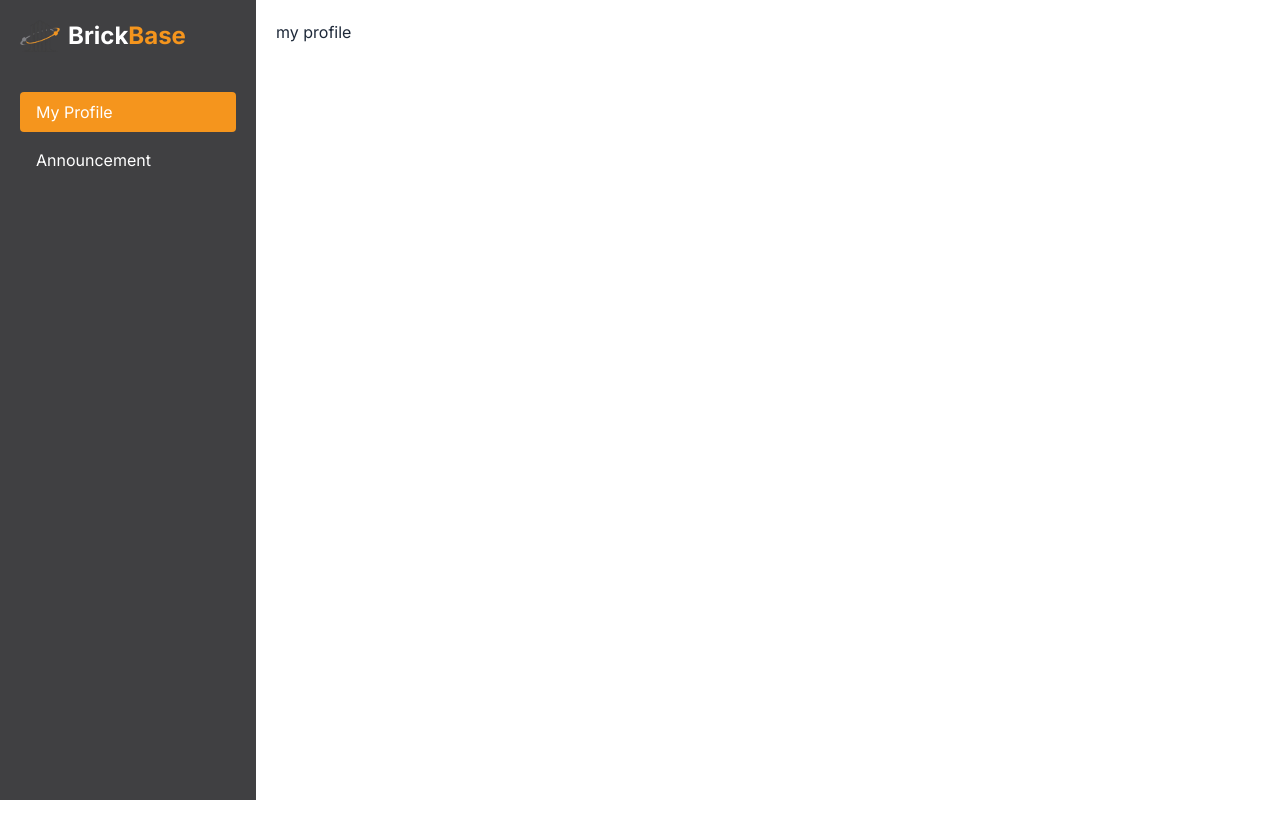
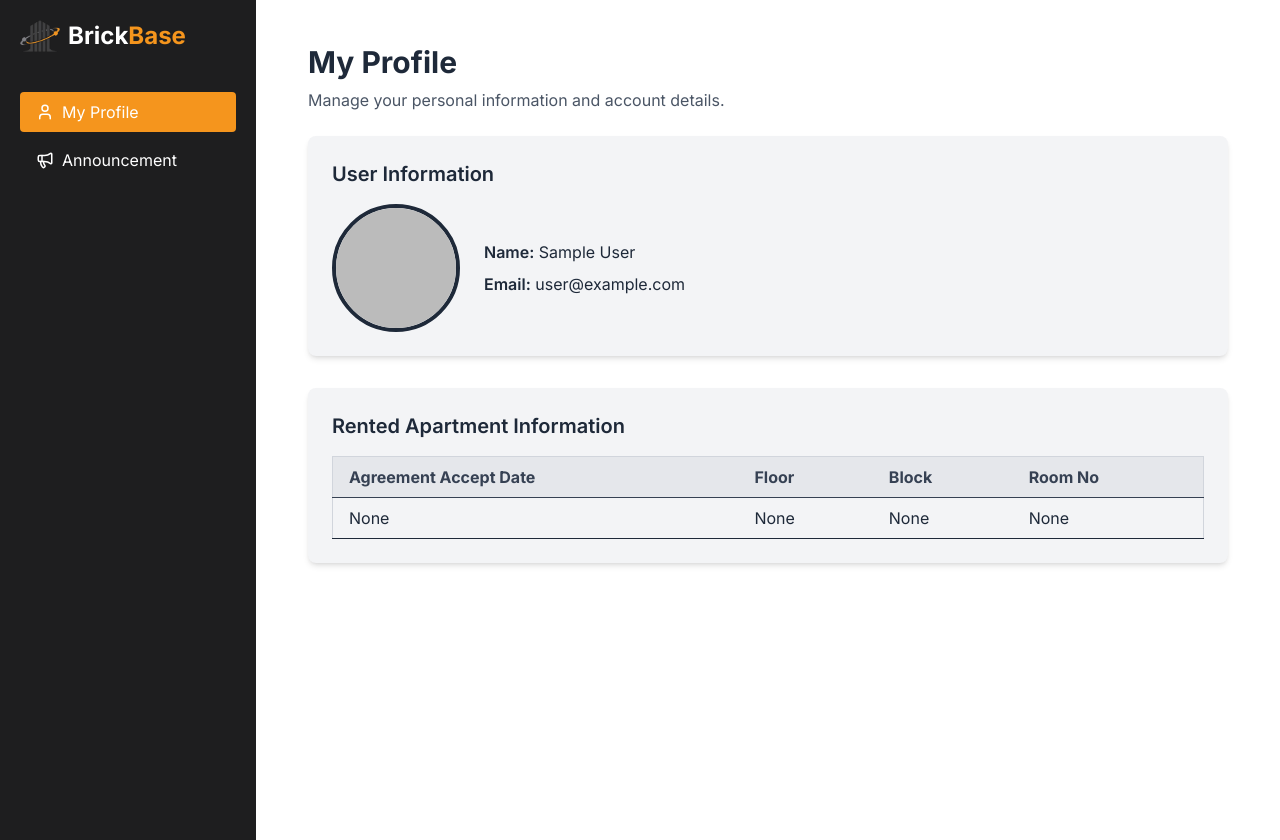
Before and after one commit to AlIfran64/Building-Management-System-Client, a React (Vite) app: page /dashboard/myProfile in a window 1280 px wide. Before the commit the page ends 800 px from the top, so only its background shows below. Built offline with nearby package versions, Linux system fonts and the light colour scheme; no server answers; sample sign-in values are in the browser's storage.

Commit message:
my profile done

```diff
--- a/package.json
+++ b/package.json
@@ -18,6 +18,7 @@
     "leaflet": "^1.9.4",
     "leaflet-color-markers": "^0.1.0",
     "leaflet-routing-machine": "^3.2.12",
+    "lucide-react": "^0.525.0",
     "react": "^19.1.0",
     "react-dom": "^19.1.0",
     "react-hook-form": "^7.60.0",
--- a/src/Layouts/DashboardLayout/DashboardLayout.jsx
+++ b/src/Layouts/DashboardLayout/DashboardLayout.jsx
@@ -1,13 +1,19 @@
-import React from 'react';
+import React, { useState } from 'react';
 import { Link, NavLink, Outlet } from 'react-router';
+import { Menu, X, User, Megaphone } from 'lucide-react';
 import logo from '../../../src/assets/images/logo1.png';
 
 const DashboardLayout = () => {
+  const [isDrawerOpen, setIsDrawerOpen] = useState(false);
+
+  const toggleDrawer = () => {
+    setIsDrawerOpen(!isDrawerOpen);
+  };
+
   return (
-    <div className="min-h-screen flex bg-gray-100 dark:bg-gray-900 text-gray-800 dark:text-white">
-      {/* Sidebar */}
-      <aside className="w-64 bg-[#404042] text-white flex flex-col p-5 min-h-screen">
-        {/* Logo */}
+    <div className="min-h-screen flex bg-gray-100 dark:bg-gray-900 text-gray-800 dark:text-white relative">
+      {/* Sidebar - Large Screen */}
+      <aside className="hidden lg:flex w-64 bg-[#1e1e1f] text-white flex-col p-5 min-h-screen">
         <Link to="/" className="mb-10 flex items-center gap-2">
           <img src={logo} alt="logo" className="w-10" />
           <h1 className="text-2xl font-bold">
@@ -16,36 +22,82 @@ const DashboardLayout = () => {
           </h1>
         </Link>
 
-        {/* Navigation Links */}
         <nav className="flex flex-col gap-2">
           <NavLink
             to="/dashboard/myProfile"
             className={({ isActive }) =>
-              `px-4 py-2 rounded transition duration-200 ${isActive
+              `flex items-center gap-2 px-4 py-2 rounded transition duration-200 ${isActive
                 ? 'bg-[#F5951D] text-white'
-                : 'hover:bg-[#F5951D]/60 text-white'
+                : 'hover:bg-[#808185] text-white'
               }`
             }
           >
-            My Profile
+            <User size={18} /> My Profile
           </NavLink>
-
           <NavLink
             to="/dashboard/announcement"
             className={({ isActive }) =>
-              `px-4 py-2 rounded-md transition duration-200 ${isActive
+              `flex items-center gap-2 px-4 py-2 rounded transition duration-200 ${isActive
                 ? 'bg-[#F5951D] text-white'
-                : 'hover:bg-[#F5951D]/60 text-white'
+                : 'hover:bg-[#808185] text-white'
               }`
             }
           >
-            Announcement
+            <Megaphone size={18} /> Announcement
           </NavLink>
         </nav>
       </aside>
 
-      {/* Outlet Section */}
-      <main className="flex-1 p-5 bg-white dark:bg-gray-800 overflow-y-auto">
+      {/* Drawer - Small Screen */}
+      <div className="lg:hidden fixed top-0 left-0 w-full bg-[#1e1e1f] flex items-center justify-between px-5 py-4 z-40">
+        <Link to="/" className="flex items-center gap-2">
+          <img src={logo} alt="logo" className="w-8" />
+          <h1 className="text-xl font-bold text-white">
+            Brick<span className="text-[#F5951D]">Base</span>
+          </h1>
+        </Link>
+        <button onClick={toggleDrawer} className="text-white">
+          {isDrawerOpen ? <X size={28} /> : <Menu size={28} />}
+        </button>
+      </div>
+
+      {/* Mobile Drawer */}
+      <div
+        className={`fixed top-0 left-0 h-full w-64 bg-[#1e1e1f] text-white z-30 transform transition-transform duration-300 ${isDrawerOpen ? 'translate-x-0' : '-translate-x-full'
+          } lg:hidden`}
+      >
+        <div className="p-5">
+          <nav className="flex flex-col gap-4 mt-12">
+            <NavLink
+              to="/dashboard/myProfile"
+              className={({ isActive }) =>
+                `flex items-center gap-2 px-4 py-2 rounded transition duration-200 ${isActive
+                  ? 'bg-[#F5951D] text-white'
+                  : 'hover:bg-[#808185] text-white'
+                }`
+              }
+              onClick={() => setIsDrawerOpen(false)}
+            >
+              <User size={18} /> My Profile
+            </NavLink>
+            <NavLink
+              to="/dashboard/announcement"
+              className={({ isActive }) =>
+                `flex items-center gap-2 px-4 py-2 rounded transition duration-200 ${isActive
+                  ? 'bg-[#F5951D] text-white'
+                  : 'hover:bg-[#808185] text-white'
+                }`
+              }
+              onClick={() => setIsDrawerOpen(false)}
+            >
+              <Megaphone size={18} /> Announcement
+            </NavLink>
+          </nav>
+        </div>
+      </div>
+
+      {/* Main Outlet */}
+      <main className="flex-1 p-5 pt-20 lg:pt-5 bg-white dark:bg-[#121212] overflow-y-auto w-full">
         <Outlet />
       </main>
     </div>
--- a/src/Pages/MyProfile/MyProfile.jsx
+++ b/src/Pages/MyProfile/MyProfile.jsx
@@ -1,9 +1,54 @@
 import React from 'react';
+import useAuth from '../../Hooks/useAuth';
 
 const MyProfile = () => {
+  const { user } = useAuth();
+
   return (
-    <div>
-      <h1>my profile</h1>
+    <div className="px-4 md:px-8 py-6 bg-white dark:bg-[#121212] min-h-screen text-gray-800 dark:text-gray-200">
+      <h1 className="text-3xl font-bold mb-2">My Profile</h1>
+      <p className="mb-6 text-gray-600 dark:text-white">Manage your personal information and account details.</p>
+
+      {/* Section 1: User Information */}
+      <div className="bg-gray-100 dark:bg-[#1e1e1e] p-6 rounded-lg shadow-md mb-8">
+        <h2 className="text-xl font-semibold mb-4">User Information</h2>
+        <div className="flex flex-col md:flex-row items-center gap-6">
+          <img
+            src={user?.photoURL || 'https://via.placeholder.com/120'}
+            alt="User"
+            className="w-32 h-32 rounded-full object-cover border-4 border-primary-500"
+          />
+          <div className="flex-1 space-y-2 text-center md:text-left">
+            <p><span className="font-semibold">Name:</span> {user?.displayName || 'N/A'}</p>
+            <p><span className="font-semibold">Email:</span> {user?.email || 'N/A'}</p>
+          </div>
+        </div>
+      </div>
+
+      {/* Section 2: Rented Apartment Info */}
+      <div className="bg-gray-100 dark:bg-[#1e1e1e] p-6 rounded-lg shadow-md">
+        <h2 className="text-xl font-semibold mb-4">Rented Apartment Information</h2>
+        <div className="overflow-x-auto">
+          <table className="min-w-full text-left border border-gray-300 dark:border-gray-700">
+            <thead className="bg-gray-200 dark:bg-[#121212] text-gray-700 dark:text-gray-300">
+              <tr>
+                <th className="py-2 px-4 border-b">Agreement Accept Date</th>
+                <th className="py-2 px-4 border-b">Floor</th>
+                <th className="py-2 px-4 border-b">Block</th>
+                <th className="py-2 px-4 border-b">Room No</th>
+              </tr>
+            </thead>
+            <tbody>
+              <tr className="hover:bg-gray-50 dark:hover:bg-gray-600">
+                <td className="py-2 px-4 border-b">None</td>
+                <td className="py-2 px-4 border-b">None</td>
+                <td className="py-2 px-4 border-b">None</td>
+                <td className="py-2 px-4 border-b">None</td>
+              </tr>
+            </tbody>
+          </table>
+        </div>
+      </div>
     </div>
   );
 };
```
Also changed, not shown: 1 other file (tests, documents, lock files or other folders).
